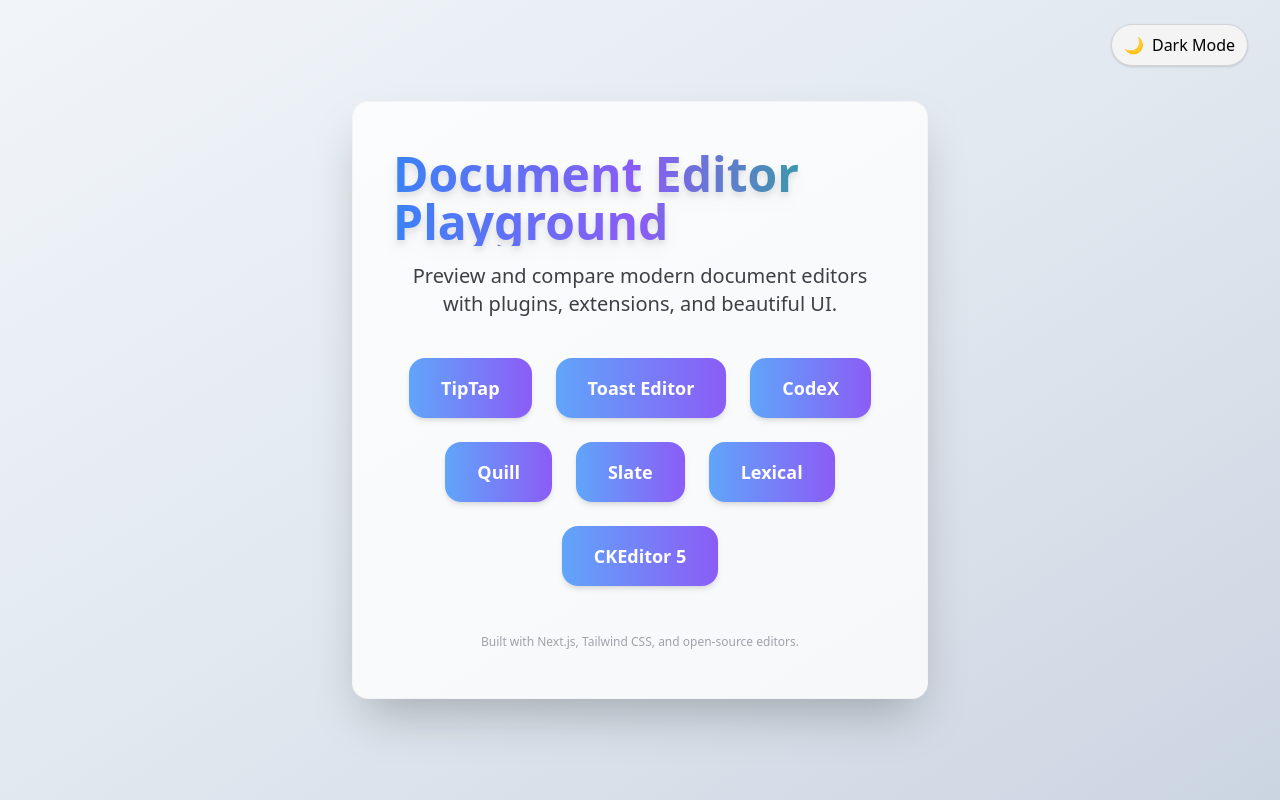
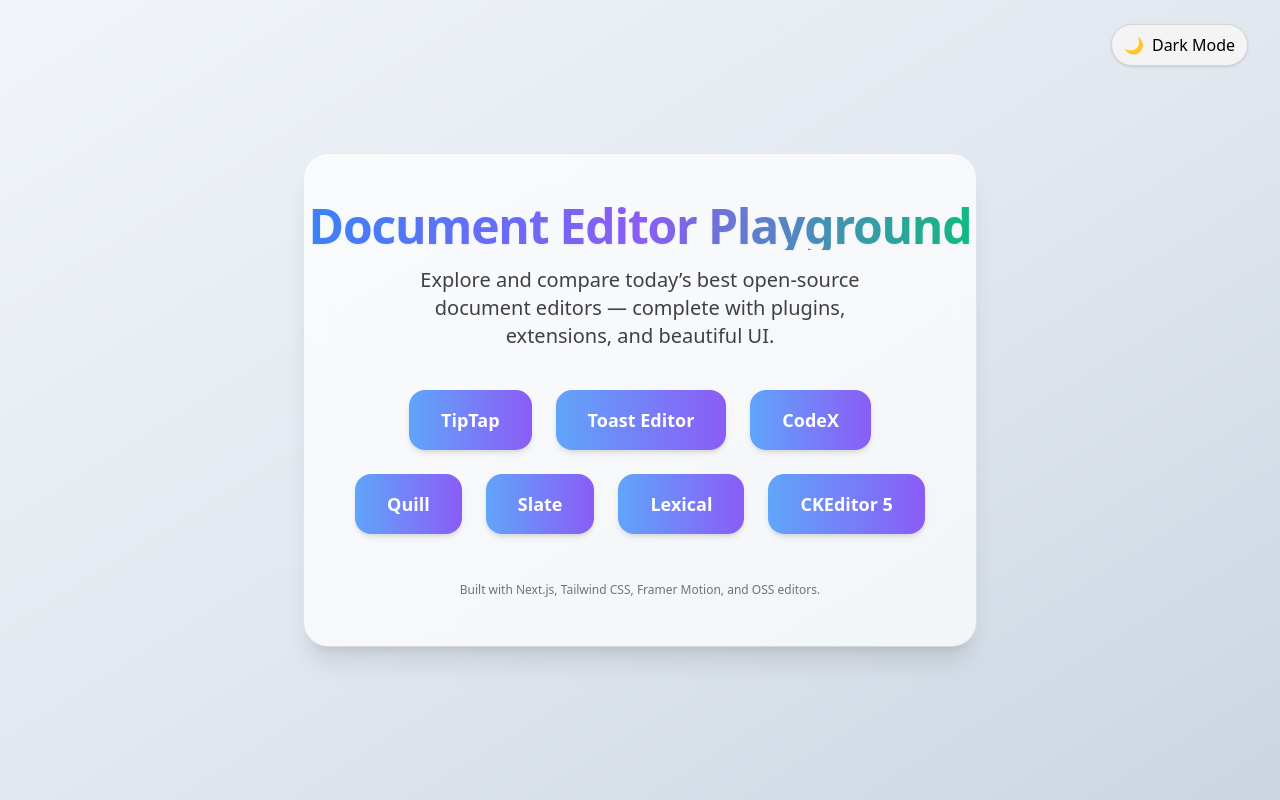
Before and after one commit to eputnam77/DocEditorPlayground, a Next.js app: page / in a window 1280 px wide. Built offline with nearby package versions, Linux system fonts and the light colour scheme.

Commit message:
Update index.tsx

```diff
--- a/pages/index.tsx
+++ b/pages/index.tsx
@@ -1,25 +1,42 @@
+import { motion } from "framer-motion";
 import DarkModeToggle from "../components/DarkModeToggle";
 import NavBar from "../components/NavBar";
 
 export default function HomePage() {
   return (
-    <main className="min-h-screen bg-gradient-to-br from-slate-100 via-slate-200 to-slate-300 dark:from-zinc-900 dark:via-zinc-800 dark:to-zinc-700 flex flex-col items-center justify-center transition-colors">
-      <div className="absolute top-6 right-8">
+    <main className="relative min-h-screen flex items-center justify-center overflow-hidden bg-gradient-to-br from-slate-100 via-slate-200 to-slate-300 dark:from-zinc-900 dark:via-zinc-800 dark:to-zinc-700 transition-colors">
+      {/* moving grid backdrop */}
+      <div className="pointer-events-none absolute inset-0 isolate [mask-image:radial-gradient(ellipse_at_center,white,transparent)]">
+        <div className="absolute inset-0 animate-[spin_30s_linear_infinite] bg-[length:80px_80px] bg-[radial-gradient(theme(colors.slate.300/.3)_1px,transparent_1px)] dark:bg-[radial-gradient(theme(colors.zinc.700/.4)_1px,transparent_1px)]" />
+      </div>
+
+      {/* dark-mode button */}
+      <div className="absolute top-6 right-8 z-10">
         <DarkModeToggle />
       </div>
-      <section className="bg-white/80 dark:bg-zinc-800/95 shadow-2xl rounded-2xl px-10 py-12 max-w-xl w-full flex flex-col items-center border border-zinc-100 dark:border-zinc-700">
-        <h1 className="text-4xl md:text-5xl font-extrabold mb-4 text-transparent bg-clip-text bg-gradient-to-r from-blue-500 via-violet-500 to-emerald-500 drop-shadow-lg">
-          Document Editor Playground
+
+      {/* glass card */}
+      <motion.section
+        initial={{ y: 30, opacity: 0 }}
+        animate={{ y: 0, opacity: 1 }}
+        transition={{ duration: 0.6, ease: "easeOut" }}
+        className="relative z-10 w-[95%] max-w-2xl px-10 py-12 flex flex-col items-center rounded-3xl backdrop-blur-md bg-white/70 dark:bg-zinc-800/80 ring-1 ring-slate-200/60 dark:ring-zinc-700 shadow-xl"
+      >
+        <h1 className="text-center text-4xl md:text-5xl font-extrabold tracking-tight mb-4 bg-gradient-to-r from-blue-500 via-violet-500 to-emerald-500 text-transparent bg-clip-text drop-shadow-sm">
+          Document&nbsp;Editor&nbsp;Playground
         </h1>
-        <p className="text-lg md:text-xl mb-8 text-zinc-700 dark:text-zinc-200 text-center">
-          Preview and compare modern document editors with plugins, extensions,
-          and beautiful UI.
+
+        <p className="text-lg md:text-xl text-center text-zinc-700 dark:text-zinc-200/90 mb-8 max-w-md">
+          Explore and compare today’s best open-source document editors —
+          complete with plugins, extensions, and beautiful UI.
         </p>
+
         <NavBar />
-        <div className="mt-10 text-xs text-zinc-400 dark:text-zinc-500 text-center">
-          Built with Next.js, Tailwind CSS, and open-source editors.
-        </div>
-      </section>
+
+        <footer className="mt-10 text-xs text-zinc-500 dark:text-zinc-400 text-center">
+          Built with&nbsp;Next.js, Tailwind&nbsp;CSS, Framer&nbsp;Motion, and OSS editors.
+        </footer>
+      </motion.section>
     </main>
   );
 }
```
